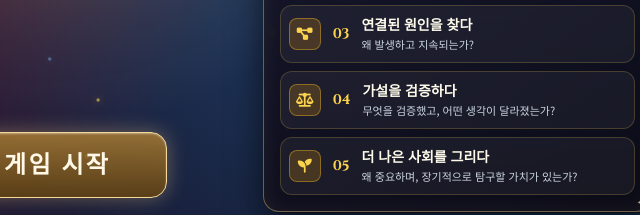
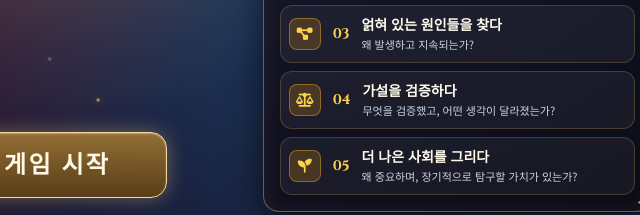
Before and after one commit to 22600157-gif/social-divided, a plain HTML site: page index.html in a window 1280 px wide. Shown: the part 587-802 px from the top of the page, 596-1236 px from the left. Drawn offline with nearby package versions, Linux system fonts and the light colour scheme.

Commit message:
Add files via upload

```diff
--- a/index.html
+++ b/index.html
@@ -443,7 +443,7 @@
                 </div>
                 <div class="font-cinzel font-bold text-amber-300">03</div>
                 <div>
-                  <div class="font-bold text-amber-50">연결된 원인을 찾다</div>
+                  <div class="font-bold text-amber-50">얽혀 있는 원인들을 찾다</div>
                   <div class="text-[11px] text-slate-300">왜 발생하고 지속되는가?</div>
                 </div>
               </div>
```
